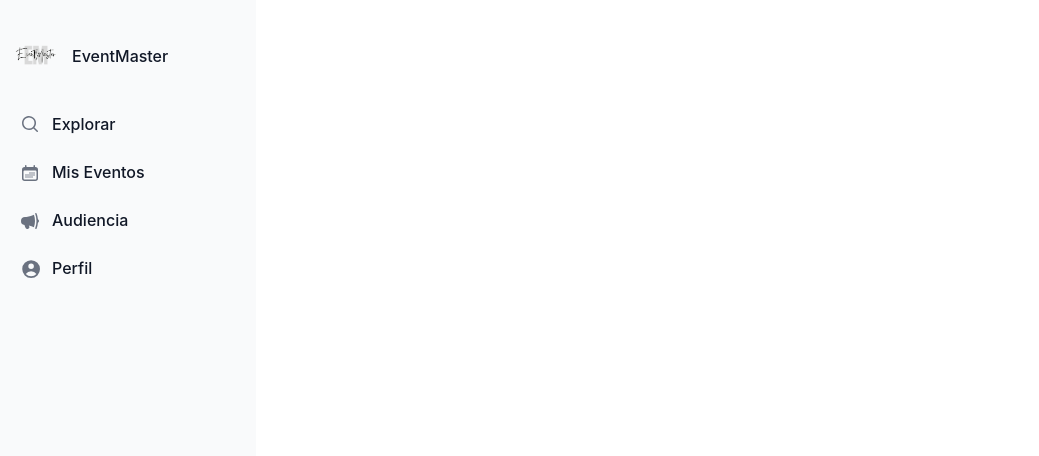
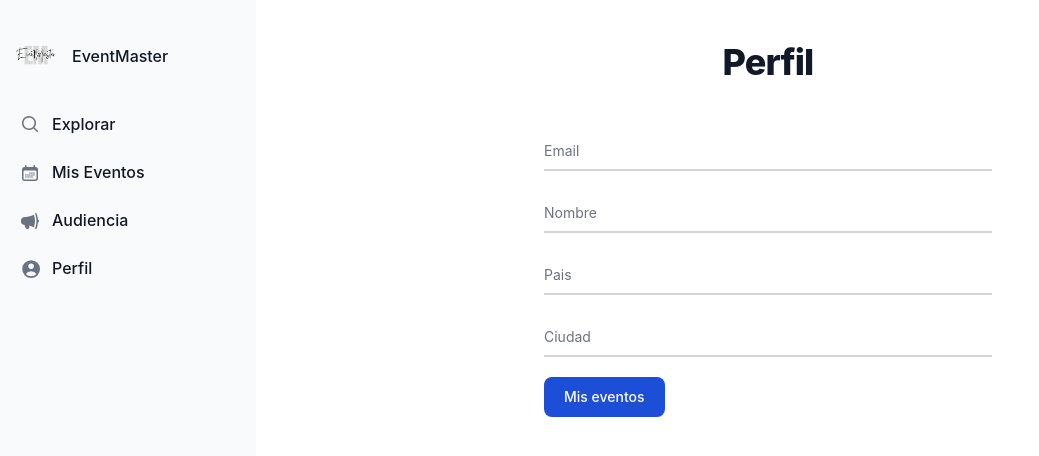
Before and after one commit to jesusayala9/Proyecto-EventMaster, an Angular app: page /user-info in a window 1280 px wide. Before the commit this address led to /. Shown: the top 456 px of the page, without its empty margins (0-1039 px from the left). Built offline with nearby package versions, Linux system fonts and the light colour scheme.

Commit message:
estilizado lista eventos de usuario

```diff
--- a/src/app/app.routes.ts
+++ b/src/app/app.routes.ts
@@ -8,6 +8,7 @@ import { AppComponent } from './app.component';
 import { SearchedComponent } from './domains/events/pages/searched/searched.component';
 import { EventCardComponent } from './domains/events/components/event-card/event-card.component';
 import { EventComponent } from './domains/events/components/event/event.component';
+import { UserInfoComponent } from './domains/auth/components/user-info/user-info.component';
 
 export const routes: Routes = [
   {
@@ -46,4 +47,8 @@ export const routes: Routes = [
     path: 'event',
     component: EventComponent,
   },
+  {
+    path:'user-info',
+    component: UserInfoComponent
+  }
 ];
--- /dev/null
+++ b/src/app/domains/auth/components/user-info/user-info.component.html
@@ -0,0 +1,75 @@
+<div class="bg-white dark:bg-gray-900 ml-64 min-h-screen max-w-full">
+  <h2
+    class="text-4xl font-extrabold leading-tight tracking-tight mx-auto text-center text-gray-900 dark:text-white pt-10"
+  >
+    Perfil
+  </h2>
+  <div>
+    <form class="max-w-md mx-auto pt-11">
+      <div class="relative z-0 w-full mb-5 group">
+        <input
+          type="email"
+          name="floating_email"
+          id="floating_email"
+          class="block py-2.5 px-0 w-full text-sm text-gray-900 bg-transparent border-0 border-b-2 border-gray-300 appearance-none dark:text-white dark:border-gray-600 dark:focus:border-blue-500 focus:outline-none focus:ring-0 focus:border-blue-600 peer"
+          placeholder=" "
+        />
+        <label
+          for="floating_email"
+          class="peer-focus:font-medium absolute text-sm text-gray-500 dark:text-gray-400 duration-300 transform -translate-y-6 scale-75 top-3 -z-10 origin-[0] peer-focus:start-0 rtl:peer-focus:translate-x-1/4 rtl:peer-focus:left-auto peer-focus:text-blue-600 peer-focus:dark:text-blue-500 peer-placeholder-shown:scale-100 peer-placeholder-shown:translate-y-0 peer-focus:scale-75 peer-focus:-translate-y-6"
+          >Email
+        </label>
+      </div>
+      <div class="relative z-0 w-full mb-5 group">
+        <input
+          type="text"
+          name="floating_password"
+          id="floating_password"
+          class="block py-2.5 px-0 w-full text-sm text-gray-900 bg-transparent border-0 border-b-2 border-gray-300 appearance-none dark:text-white dark:border-gray-600 dark:focus:border-blue-500 focus:outline-none focus:ring-0 focus:border-blue-600 peer"
+          placeholder=" "
+        />
+        <label
+          for="floating_password"
+          class="peer-focus:font-medium absolute text-sm text-gray-500 dark:text-gray-400 duration-300 transform -translate-y-6 scale-75 top-3 -z-10 origin-[0] peer-focus:start-0 rtl:peer-focus:translate-x-1/4 peer-focus:text-blue-600 peer-focus:dark:text-blue-500 peer-placeholder-shown:scale-100 peer-placeholder-shown:translate-y-0 peer-focus:scale-75 peer-focus:-translate-y-6"
+          >Nombre</label
+        >
+      </div>
+      <div class="relative z-0 w-full mb-5 group">
+        <input
+          type="text"
+          name="repeat_password"
+          id="floating_repeat_password"
+          class="block py-2.5 px-0 w-full text-sm text-gray-900 bg-transparent border-0 border-b-2 border-gray-300 appearance-none dark:text-white dark:border-gray-600 dark:focus:border-blue-500 focus:outline-none focus:ring-0 focus:border-blue-600 peer"
+          placeholder=" "
+        />
+        <label
+          for="floating_repeat_password"
+          class="peer-focus:font-medium absolute text-sm text-gray-500 dark:text-gray-400 duration-300 transform -translate-y-6 scale-75 top-3 -z-10 origin-[0] peer-focus:start-0 rtl:peer-focus:translate-x-1/4 peer-focus:text-blue-600 peer-focus:dark:text-blue-500 peer-placeholder-shown:scale-100 peer-placeholder-shown:translate-y-0 peer-focus:scale-75 peer-focus:-translate-y-6"
+          >Pais</label
+        >
+      </div>
+
+      <div class="relative z-0 w-full mb-5 group">
+        <input
+          type="text"
+          name="repeat_password"
+          id="floating_repeat_password"
+          class="block py-2.5 px-0 w-full text-sm text-gray-900 bg-transparent border-0 border-b-2 border-gray-300 appearance-none dark:text-white dark:border-gray-600 dark:focus:border-blue-500 focus:outline-none focus:ring-0 focus:border-blue-600 peer"
+          placeholder=" "
+        />
+        <label
+          for="floating_repeat_password"
+          class="peer-focus:font-medium absolute text-sm text-gray-500 dark:text-gray-400 duration-300 transform -translate-y-6 scale-75 top-3 -z-10 origin-[0] peer-focus:start-0 rtl:peer-focus:translate-x-1/4 peer-focus:text-blue-600 peer-focus:dark:text-blue-500 peer-placeholder-shown:scale-100 peer-placeholder-shown:translate-y-0 peer-focus:scale-75 peer-focus:-translate-y-6"
+          >Ciudad</label
+        >
+      </div>
+
+      <button
+        type="submit"
+        class="text-white bg-blue-700 hover:bg-blue-800 focus:ring-4 focus:outline-none focus:ring-blue-300 font-medium rounded-lg text-sm w-full sm:w-auto px-5 py-2.5 text-center dark:bg-blue-600 dark:hover:bg-blue-700 dark:focus:ring-blue-800"
+      >
+        Mis eventos
+      </button>
+    </form>
+  </div>
+</div>
--- a/src/app/domains/events/components/event/event.component.html
+++ b/src/app/domains/events/components/event/event.component.html
@@ -1,37 +1,81 @@
-<!--Card de un evento-->
-<div class="max-w-sm">
-  <div class="relative pl-8 sm:pl-32 py-6 group">
-    <!-- Purple label -->
-    <!-- Vertical line (::before) ~ Date ~ Title ~ Circle marker (::after) -->
-    <div
+<!--lista de mis evento-->
+<!-- <div class="max-w-sm">
+  <div class="relative sm:pl-32 py-6 group"> -->
+<!-- Purple label -->
+<!-- Vertical line (::before) ~ Date ~ Title ~ Circle marker (::after) -->
+<!-- <div
       class="flex flex-col sm:flex-row items-start mb-1 group-last:before:hidden before:absolute before:left-2 sm:before:left-0 before:h-full before:px-px before:bg-slate-300 sm:before:ml-[6.5rem] before:self-start before:-translate-x-1/2 before:translate-y-3 after:absolute after:left-2 sm:after:left-0 after:w-2 after:h-2 after:bg-indigo-600 after:border-4 after:box-content after:border-slate-50 after:rounded-full sm:after:ml-[6.5rem] after:-translate-x-1/2 after:translate-y-1.5"
     >
       <time
-        class="sm:absolute left-0 translate-y-0.5 inline-flex items-center justify-center text-xs font-semibold uppercase w-20 h-6 mb-3 sm:mb-0 text-emerald-600 bg-emerald-100 rounded-full"
-        >May, 2020</time
+        class="sm:absolute left-0 translate-y-0.5 flex items-center justify-center text-xs font-semibold uppercase w-20 h-6 mb-3 sm:mb-0 text-emerald-600 bg-emerald-100 rounded-full"
+        >May, 31, 2020 </time
       >
       <h5
         class="mb-2 text-2xl font-bold py-0.9 tracking-tight text-gray-900 dark:text-white"
       >
         Rodada DevFest
       </h5>
-    </div>
-    <!-- Content -->
-    <p class="mb-3 font-normal text-gray-700 dark:text-gray-400">
+    </div> -->
+<!-- Content -->
+<!-- <p class="mb-3 font-normal text-gray-700 dark:text-gray-400">
       Rodada con steven y los de alto cilindraje
     </p>
   </div>
+</div> -->
+
+<style>
+  #journal-scroll::-webkit-scrollbar {
+    width: 4px;
+    cursor: pointer;
+    /*background-color: rgba(229, 231, 235, var(--bg-opacity));*/
+  }
+  #journal-scroll::-webkit-scrollbar-track {
+    background-color: rgba(229, 231, 235, var(--bg-opacity));
+    cursor: pointer;
+    /*background: red;*/
+  }
+  #journal-scroll::-webkit-scrollbar-thumb {
+    cursor: pointer;
+    background-color: #a0aec0;
+    /*outline: 1px solid slategrey;*/
+  }
+</style>
+
+<div class="container mx-72  flex justify-center items-center h-full ">
+  <div class="w-full pl-4 h-full flex flex-col ">
+    <div
+      class=" text-gray-900 dark:text-white font-bold px-5 py-2 shadow  "
+    >
+      Tracking events
+    </div>
+
+    <div
+      class="flex justify-center items-center dark:bg-gray-900 "
+      id="journal-scroll"
+    >
+      <table class="w-full ">
+        <tbody class="">
+          <tr
+            class="relative transform scale-100 text-xs py-1 border-b-2 border-blue-100 cursor-default "
+          >
+            <td class="pl-5 pr-3 whitespace-no-wrap">
+              <div class=" text-gray-900 dark:text-white">Today</div>
+              <div class=" text-gray-900 dark:text-white">07:45</div>
+            </td>
+
+            <td class="px-2 py-2 whitespace-no-wrap">
+              <div class="leading-5 text-gray-900 dark:text-white font-medium">
+                Taylor Otwel
+              </div>
+              <div class="leading-5  text-gray-900 dark:text-white">
+                Create pull request #1213
+                <a class="text-blue-500 hover:underline" href="#">#231231</a>
+              </div>
+              <div class="leading-5  text-gray-900 dark:text-white">Hello message</div>
+            </td>
+          </tr>
+        </tbody>
+      </table>
+    </div>
+  </div>
 </div>
-
-<!-- <a href="#">
-  <h5
-    class="mb-2 text-2xl font-bold tracking-tight text-gray-900 dark:text-white"
-  >
-    Rodada salento
-  </h5>
-</a>
-<p class="mb-3 font-normal text-gray-700 dark:text-gray-400">
-  Rodada con steven y los de alto cilindraje
-</p>
-<h1 class="mb-3 font-normal text-gray-700 dark:text-gray-400">Hora:</h1>
-<hr /> -->
--- a/src/app/domains/events/pages/list/list.component.html
+++ b/src/app/domains/events/pages/list/list.component.html
@@ -1,4 +1,4 @@
-<div class= "bg-white dark:bg-gray-900 ml-64 min-h-screen max-w-full">
+<div class= "bg-white dark:bg-gray-900 ml-64 min-h-screen max-w-full pt-8">
   <div class="px-4 pt-8 mx-auto lg:px-6 ">
     <h2
       class="text-4xl font-extrabold leading-tight tracking-tight mx-auto text-center text-gray-900 dark:text-white"
@@ -6,7 +6,7 @@
       Tus Eventos
     </h2>
   </div>
-  <div class="flow-root ml-56 max-w-3xl mx-auto mt-8  sm:pl-14 lg:pl-0">
+  <div class="flow-root ml-32 max-w-3xl mx-auto mt-8  sm:pl-14 lg:pl-0">
     <app-event/>
   </div>
 </div>
```
Also changed, not shown: src/app/domains/auth/components/user-info/user-info.component.ts (added, +12 -0 lines), src/app/domains/auth/components/user-info/user-info.component.css (added), 1 other file (tests, documents, lock files or other folders).
